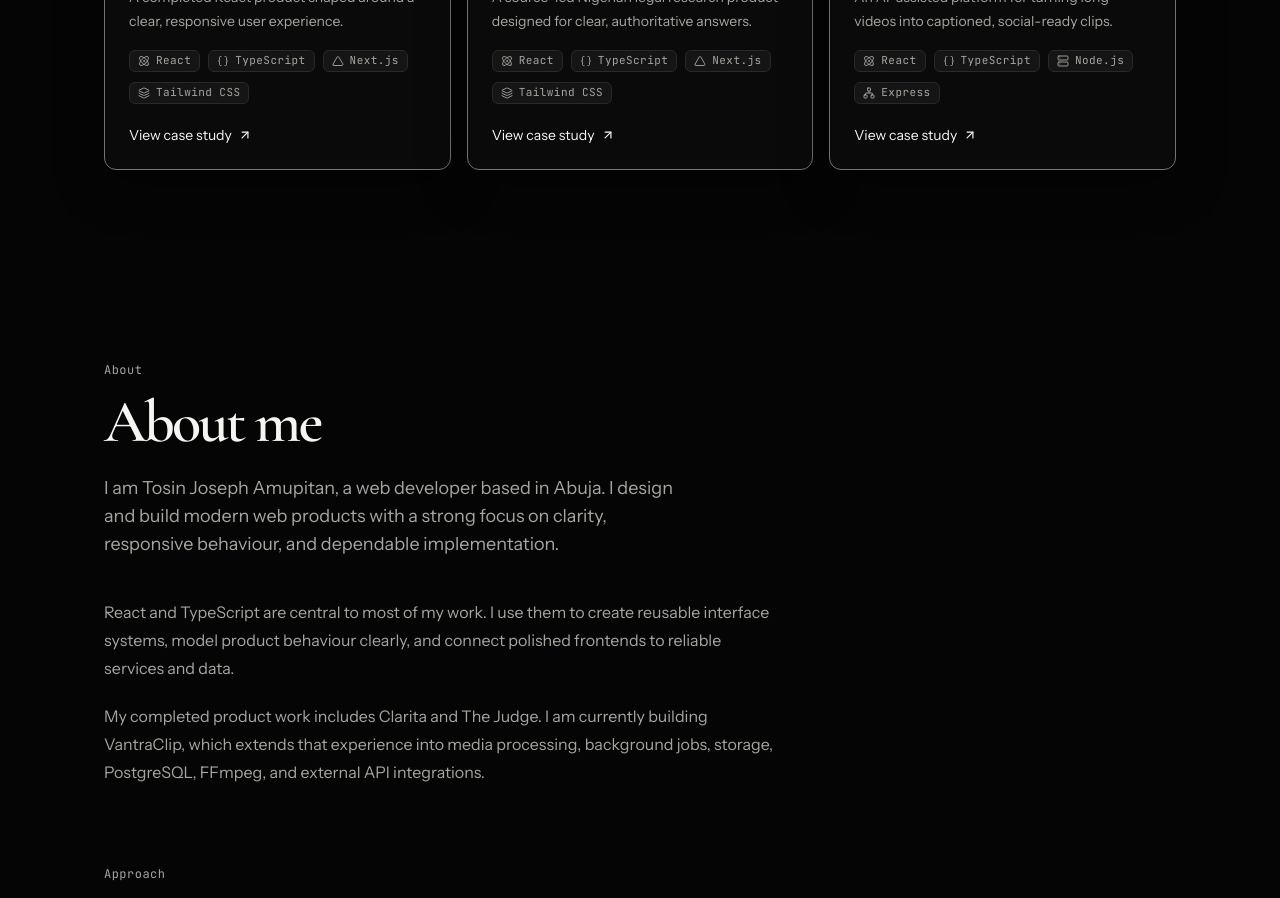
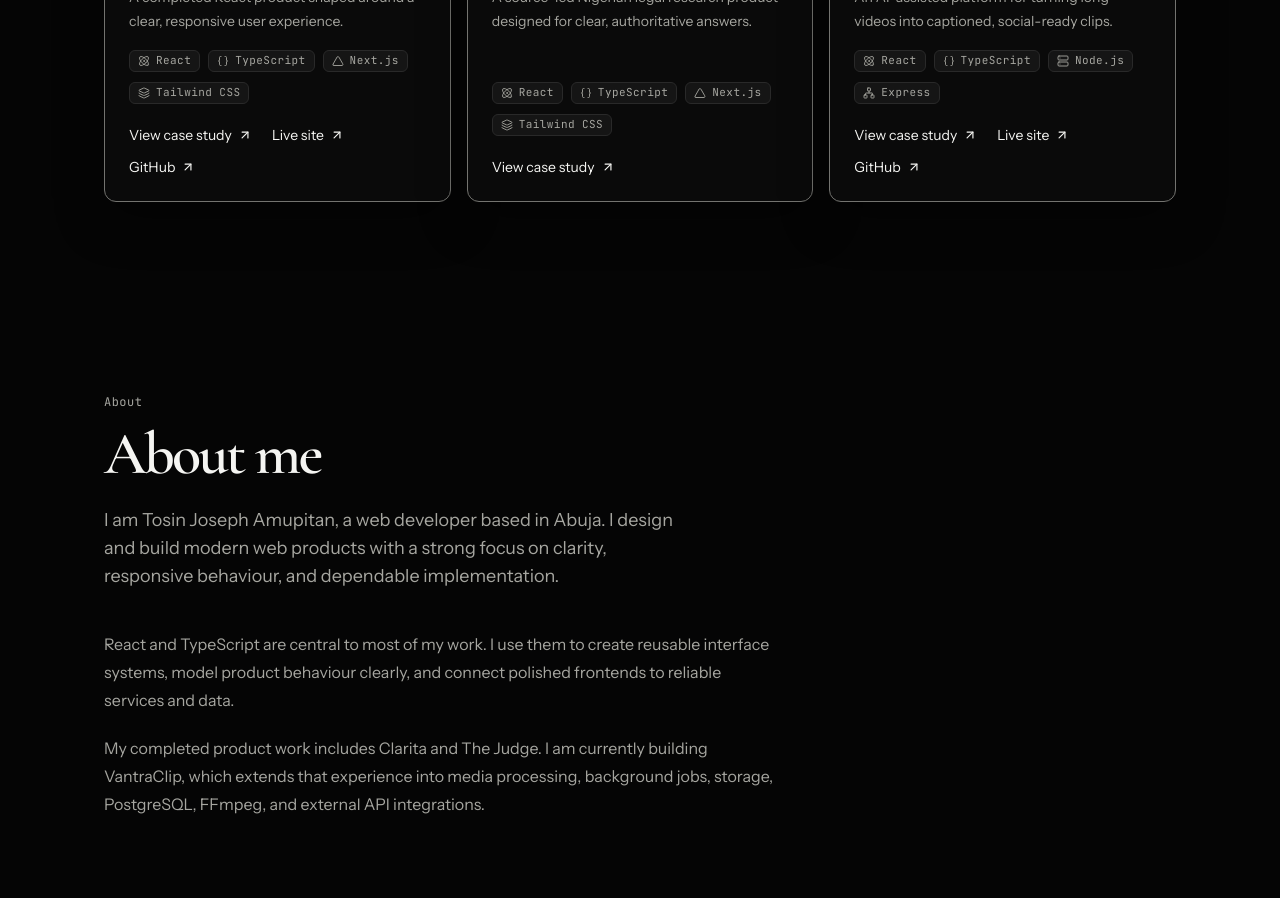
Before and after one commit to AmupitanTJ/AmupitanTJ, a Next.js app: page / in a window 1280 px wide. Shown: the part 1640-2538 px from the top of the page. Built offline with nearby package versions, Linux system fonts and the light colour scheme; no server answers.

Commit message:
Add project links to portfolio cards

```diff
--- a/components/project-card.tsx
+++ b/components/project-card.tsx
@@ -1,6 +1,7 @@
 import Link from "next/link";
 import { ArrowUpRight } from "lucide-react";
 import { ProjectCover } from "@/components/project-cover";
+import { SocialLink } from "@/components/social-link";
 import { Tag } from "@/components/tag";
 import { statusLabel } from "@/lib/projects";
 import { cn } from "@/lib/utils";
@@ -46,9 +47,10 @@ export function ProjectCard({ project }: ProjectCardProps) {
             </li>
           ))}
         </ul>
+        <div className="mt-5 flex flex-wrap items-center gap-x-5 gap-y-3">
           <Link
             href={`/projects/${project.slug}`}
-          className="text-foreground duration-base hover:text-signal focus-visible:outline-signal mt-5 inline-flex items-center gap-1.5 text-sm transition-colors ease-out focus-visible:outline-2 focus-visible:outline-offset-3"
+            className="text-foreground duration-base hover:text-signal focus-visible:outline-signal inline-flex items-center gap-1.5 text-sm transition-colors ease-out focus-visible:outline-2 focus-visible:outline-offset-3"
           >
             View case study
             <ArrowUpRight
@@ -56,6 +58,13 @@ export function ProjectCard({ project }: ProjectCardProps) {
               aria-hidden="true"
             />
           </Link>
+          {project.liveUrl ? (
+            <SocialLink href={project.liveUrl} label="Live site" />
+          ) : null}
+          {project.githubUrl ? (
+            <SocialLink href={project.githubUrl} label="GitHub" />
+          ) : null}
+        </div>
       </div>
     </article>
   );
--- a/content/projects.ts
+++ b/content/projects.ts
@@ -18,8 +18,8 @@ export const projects: Project[] = [
       alt: "Clarita app icon showing an open book with a small spark",
     },
     gallery: [],
-    liveUrl: null,
-    githubUrl: null,
+    liveUrl: "https://clarita-pi.vercel.app/",
+    githubUrl: "https://github.com/AmupitanTJ/clarita",
     challenge:
       "Turn a product concept into a dependable interface that stays clear across screen sizes, interaction states, and repeated user workflows.",
     solution:
```
Lines whose indentation alone changed are shown as unchanged.
